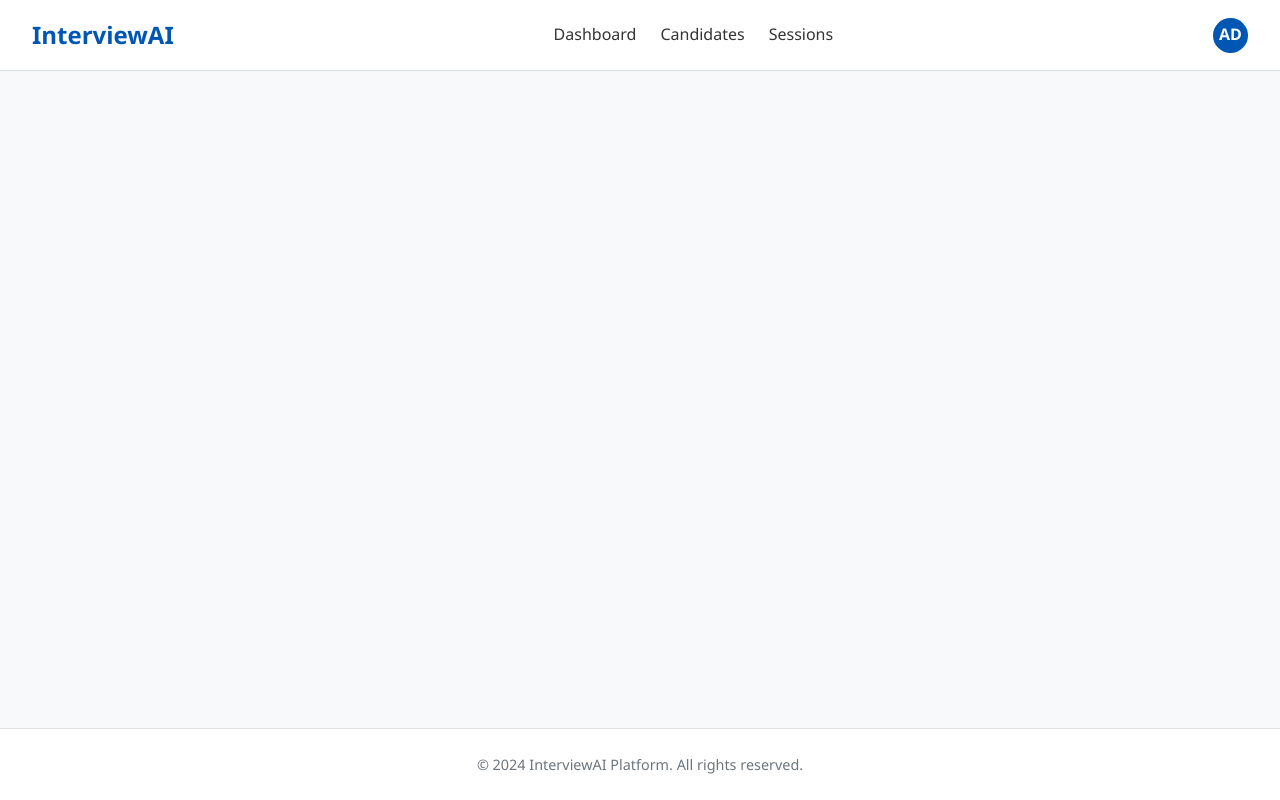
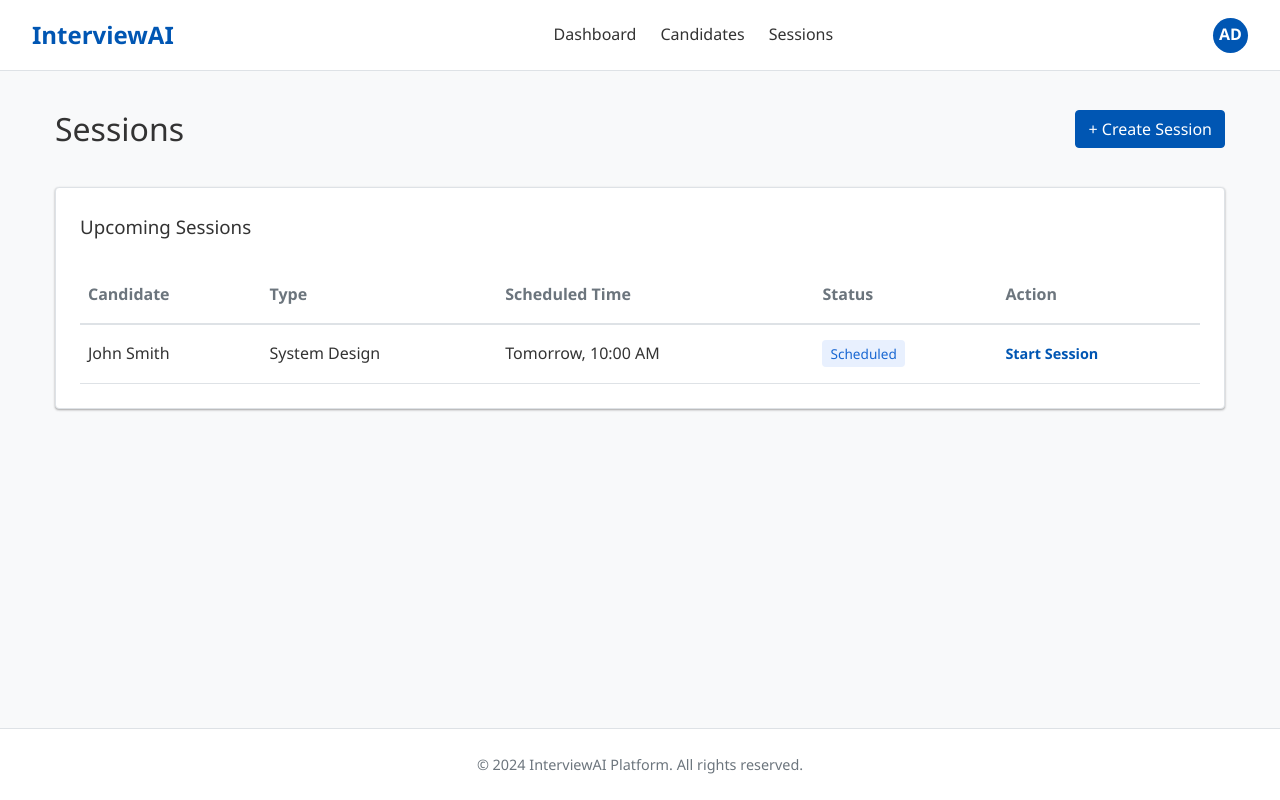
Before and after one commit to Gaman-123/DataVex-1, a React app in the folder frontend/: page /sessions in a window 1280 px wide. Built offline with nearby package versions, Linux system fonts and the light colour scheme; the HTML template or start-up script is replaced by a standard one.

Commit message:
Phase 5: Interview Session Creation

```diff
--- a/frontend/src/App.jsx
+++ b/frontend/src/App.jsx
@@ -3,6 +3,7 @@ import { BrowserRouter as Router, Routes, Route } from 'react-router-dom';
 import MainLayout from './components/MainLayout';
 import Dashboard from './pages/Dashboard';
 import Candidates from './pages/Candidates';
+import Sessions from './pages/Sessions';
 import './App.css';
 
 function App() {
@@ -12,6 +13,7 @@ function App() {
         <Routes>
           <Route path="/" element={<Dashboard />} />
           <Route path="/candidates" element={<Candidates />} />
+          <Route path="/sessions" element={<Sessions />} />
         </Routes>
       </MainLayout>
     </Router>
--- /dev/null
+++ b/frontend/src/pages/Sessions.jsx
@@ -0,0 +1,89 @@
+import React, { useState } from 'react';
+
+const Sessions = () => {
+  const [showForm, setShowForm] = useState(false);
+
+  return (
+    <div>
+      <div style={{ display: 'flex', justifyContent: 'space-between', alignItems: 'center', marginBottom: '2rem' }}>
+        <h1 style={{ margin: 0, fontSize: '2rem', fontWeight: 'normal', color: 'var(--text-dark)' }}>Sessions</h1>
+        <button className="btn btn-primary" onClick={() => setShowForm(!showForm)}>
+          {showForm ? 'Cancel' : '+ Create Session'}
+        </button>
+      </div>
+
+      {showForm && (
+        <div className="card" style={{ marginBottom: '2rem' }}>
+          <h3 style={{ marginTop: 0, marginBottom: '1.5rem', fontWeight: '500' }}>Create New Interview Session</h3>
+          <form style={{ display: 'flex', flexDirection: 'column', gap: '1rem', maxWidth: '600px' }}>
+            <div style={{ display: 'flex', flexDirection: 'column', gap: '0.5rem' }}>
+              <label style={{ fontWeight: '500', color: 'var(--text-dark)' }}>Candidate</label>
+              <select style={{ padding: '0.5rem', border: '1px solid var(--border-color)', borderRadius: '4px', fontSize: '1rem' }}>
+                <option>Select a candidate...</option>
+                <option>Jane Doe</option>
+                <option>John Smith</option>
+                <option>Emily Davis</option>
+              </select>
+            </div>
+
+            <div style={{ display: 'flex', flexDirection: 'column', gap: '0.5rem' }}>
+              <label style={{ fontWeight: '500', color: 'var(--text-dark)' }}>Interview Type</label>
+              <select style={{ padding: '0.5rem', border: '1px solid var(--border-color)', borderRadius: '4px', fontSize: '1rem' }}>
+                <option>Technical Screen</option>
+                <option>System Design</option>
+                <option>Behavioral</option>
+              </select>
+            </div>
+
+            <div style={{ display: 'flex', gap: '1rem' }}>
+              <div style={{ display: 'flex', flexDirection: 'column', gap: '0.5rem', flex: 1 }}>
+                <label style={{ fontWeight: '500', color: 'var(--text-dark)' }}>Date</label>
+                <input type="date" style={{ padding: '0.5rem', border: '1px solid var(--border-color)', borderRadius: '4px', fontSize: '1rem' }} />
+              </div>
+              <div style={{ display: 'flex', flexDirection: 'column', gap: '0.5rem', flex: 1 }}>
+                <label style={{ fontWeight: '500', color: 'var(--text-dark)' }}>Time</label>
+                <input type="time" style={{ padding: '0.5rem', border: '1px solid var(--border-color)', borderRadius: '4px', fontSize: '1rem' }} />
+              </div>
+            </div>
+
+            <div style={{ display: 'flex', flexDirection: 'column', gap: '0.5rem' }}>
+              <label style={{ fontWeight: '500', color: 'var(--text-dark)' }}>Notes / Focus Areas</label>
+              <textarea rows="4" placeholder="Optional notes for the evaluator..." style={{ padding: '0.5rem', border: '1px solid var(--border-color)', borderRadius: '4px', fontSize: '1rem', fontFamily: 'inherit' }}></textarea>
+            </div>
+
+            <div style={{ display: 'flex', gap: '1rem', marginTop: '1rem' }}>
+              <button type="button" className="btn btn-primary">Schedule Session</button>
+              <button type="button" className="btn" style={{ border: '1px solid var(--border-color)' }} onClick={() => setShowForm(false)}>Cancel</button>
+            </div>
+          </form>
+        </div>
+      )}
+
+      <div className="card">
+        <h3 style={{ marginTop: 0, marginBottom: '1.5rem', fontWeight: '500' }}>Upcoming Sessions</h3>
+        <table style={{ width: '100%', borderCollapse: 'collapse', textAlign: 'left' }}>
+          <thead>
+            <tr style={{ borderBottom: '2px solid var(--border-color)' }}>
+              <th style={{ padding: '1rem 0.5rem', color: 'var(--secondary-color)', fontWeight: '600' }}>Candidate</th>
+              <th style={{ padding: '1rem 0.5rem', color: 'var(--secondary-color)', fontWeight: '600' }}>Type</th>
+              <th style={{ padding: '1rem 0.5rem', color: 'var(--secondary-color)', fontWeight: '600' }}>Scheduled Time</th>
+              <th style={{ padding: '1rem 0.5rem', color: 'var(--secondary-color)', fontWeight: '600' }}>Status</th>
+              <th style={{ padding: '1rem 0.5rem', color: 'var(--secondary-color)', fontWeight: '600' }}>Action</th>
+            </tr>
+          </thead>
+          <tbody>
+            <tr style={{ borderBottom: '1px solid var(--border-color)' }}>
+              <td style={{ padding: '1rem 0.5rem', fontWeight: '500' }}>John Smith</td>
+              <td style={{ padding: '1rem 0.5rem' }}>System Design</td>
+              <td style={{ padding: '1rem 0.5rem' }}>Tomorrow, 10:00 AM</td>
+              <td style={{ padding: '1rem 0.5rem' }}><span style={{ padding: '0.25rem 0.5rem', backgroundColor: '#e8f0fe', color: '#1967d2', borderRadius: '4px', fontSize: '0.85rem' }}>Scheduled</span></td>
+              <td style={{ padding: '1rem 0.5rem' }}><a href="/interview" style={{ fontSize: '0.9rem', fontWeight: 'bold' }}>Start Session</a></td>
+            </tr>
+          </tbody>
+        </table>
+      </div>
+    </div>
+  );
+};
+
+export default Sessions;
```
